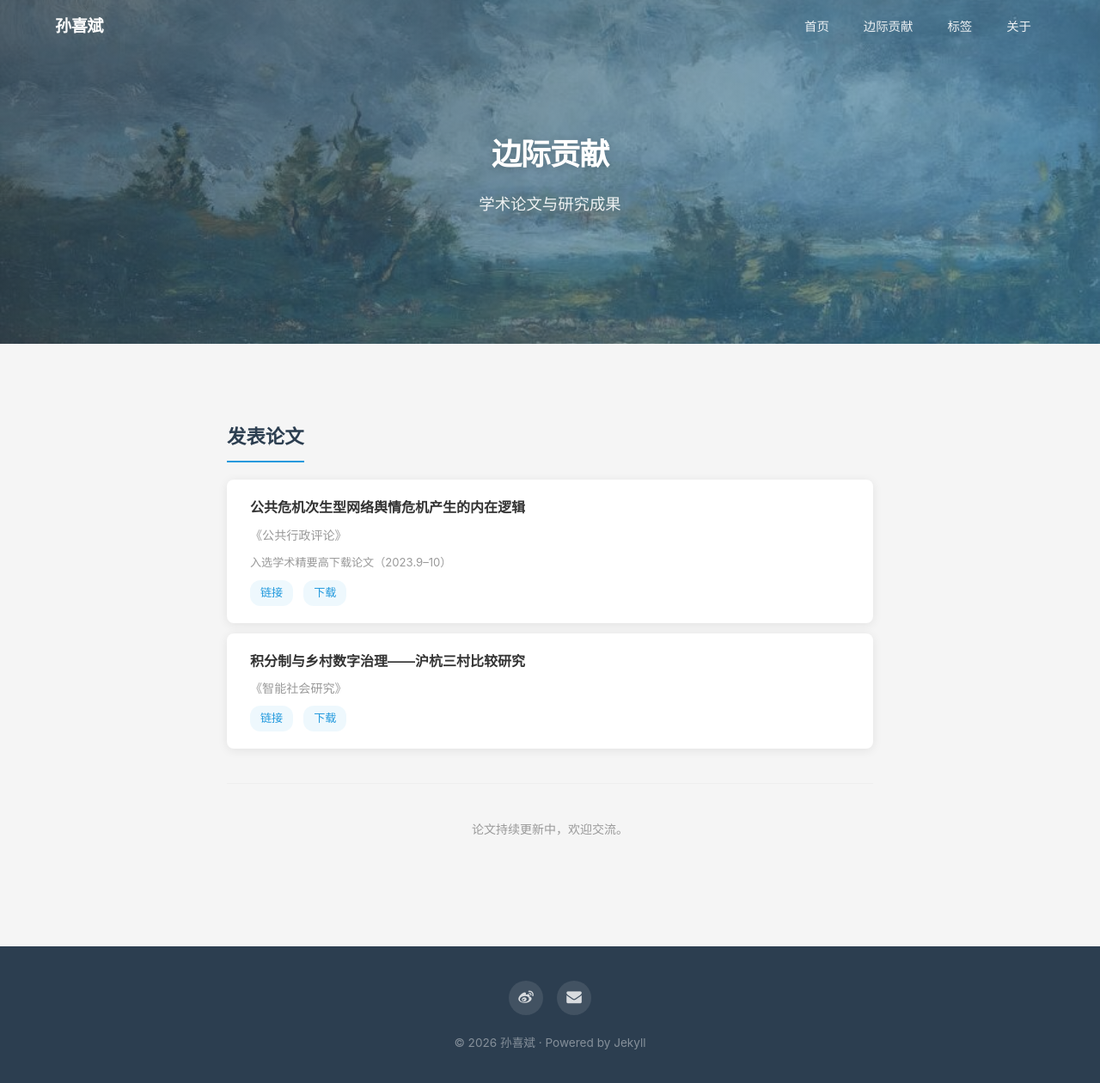
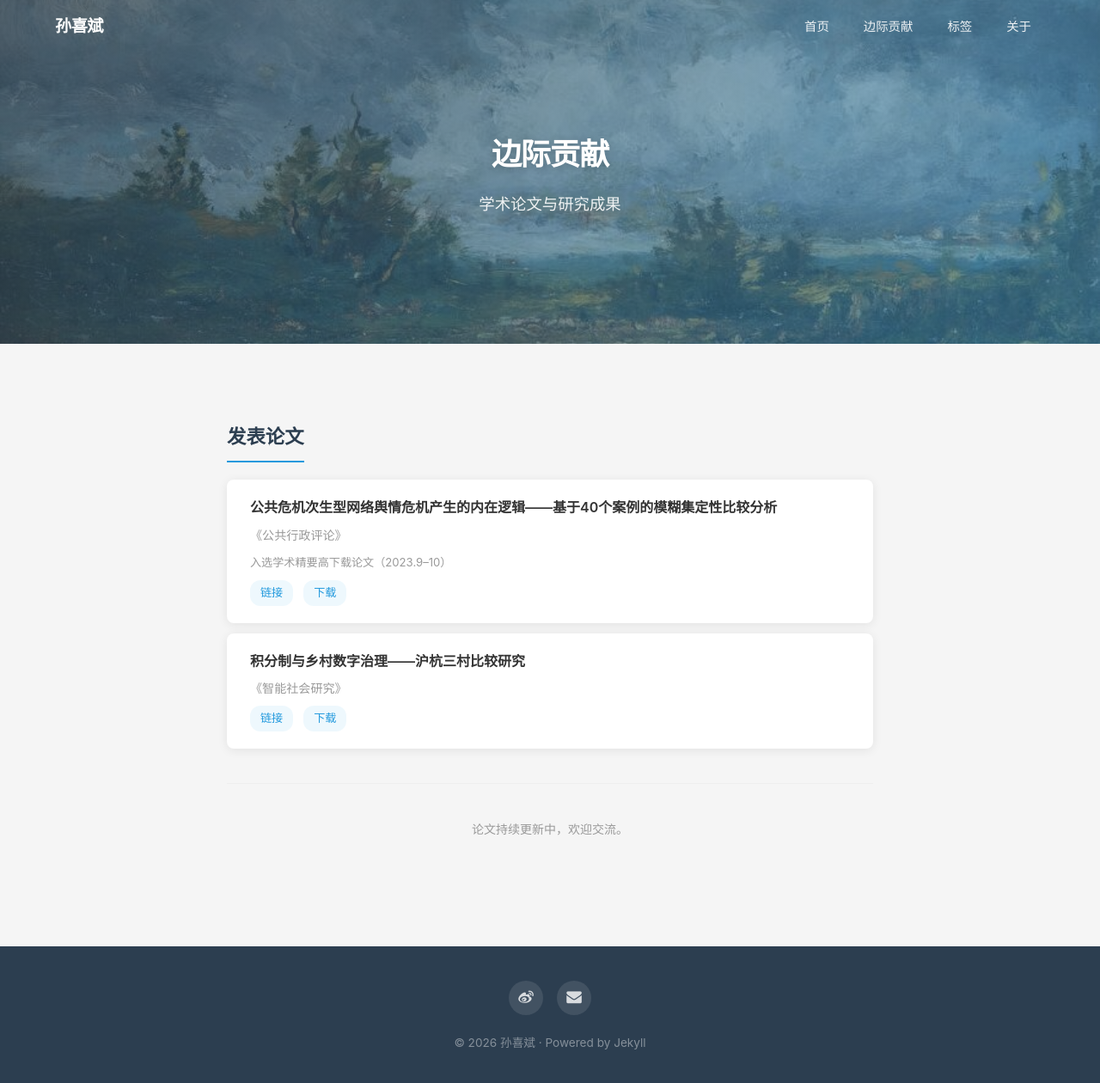
Before and after one commit to xibinsun/xibinsun.github.io, a Jekyll site: the page built from publication.html, in a window 1280 px wide and 1266 px high. Shown: the top 1260 px of the window at 86% size. Built offline with Jekyll 4.4.1, drawn with Linux system fonts in a browser that asks for light colours; nearby versions of some CDN libraries.

Commit message:
Update publication.html

```diff
--- a/publication.html
+++ b/publication.html
@@ -12,7 +12,7 @@
         <h2>发表论文</h2>
 
         <div class="pub-item">
-            <div class="pub-title">公共危机次生型网络舆情危机产生的内在逻辑</div>
+            <div class="pub-title">公共危机次生型网络舆情危机产生的内在逻辑——基于40个案例的模糊集定性比较分析</div>
             <div class="pub-journal">《公共行政评论》</div>
             <span class="pub-note">入选学术精要高下载论文（2023.9–10）</span>
             <div class="pub-links mt-1">
```
